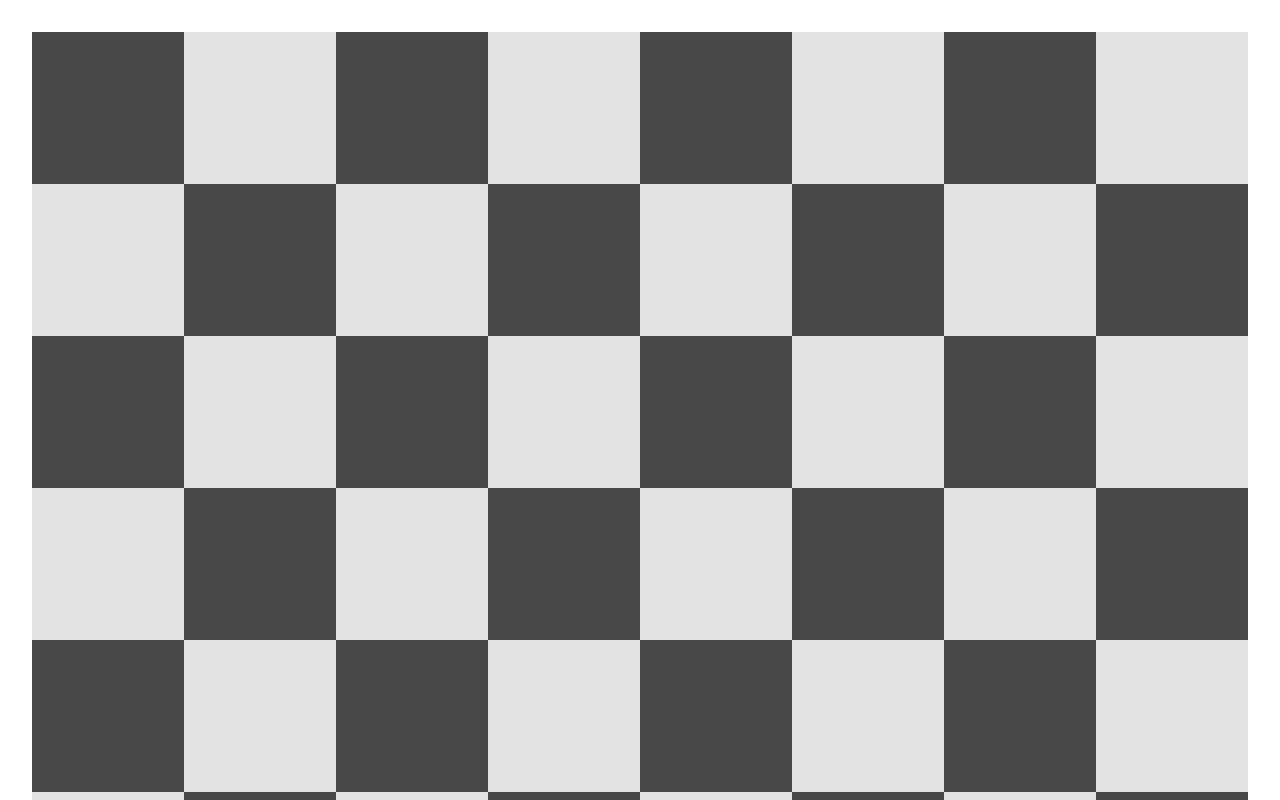
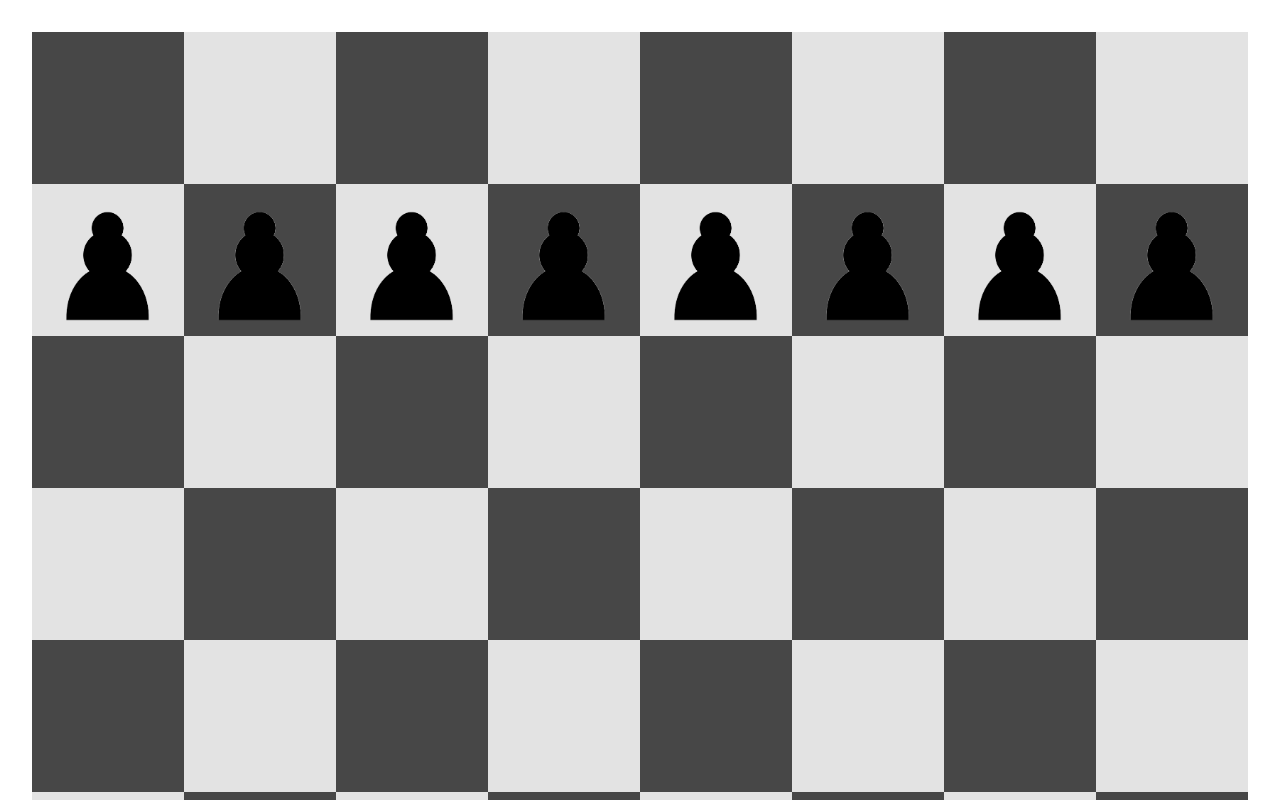
Before and after one commit to VeyGudTek/chess, a React (Vite) app: page / in a window 1280 px wide. Shown: the top 800 px of the page. Built offline with nearby package versions, Linux system fonts and the light colour scheme.

Commit message:
Render Pieces on Board

```diff
--- a/src/Board.jsx
+++ b/src/Board.jsx
@@ -3,16 +3,29 @@ import './board.css'
 
 const Board = () => {
     var chess = new Chess()
-    console.log(chess.board[2][4].get_image())
+
+    const handleClick = () => {
+        console.log('test')
+    }
 
     return (
         <>
             <div className="chess-board">
                 {[0, 1, 2, 3, 4, 5, 6, 7].map((row) => (
-                    [0, 1, 2, 3, 4, 5, 6, 7].map((square) => (
-                        <div className="square" style={{gridColumn: square + 1, gridRow: row + 1}} key={row.toString() + square.toString()}>
-                            <img src={chess.board[row][square].get_image()} />
+                    [0, 1, 2, 3, 4, 5, 6, 7].map((col) => (
+                        <div className="square" style={{gridColumn: col + 1, gridRow: row + 1}} key={'square' + row.toString() + col.toString()}>
+                            <img src={chess.board[row][col].get_image()} onClick={handleClick}/>
                         </div>
+                    ))
+                ))}
+
+                {[0, 1, 2, 3, 4, 5, 6, 7].map((row) => (
+                    [0, 1, 2, 3, 4, 5, 6, 7].map((col) => (
+                        chess.board[row][col].piece !== null
+                         ? (<div className="square" style={{gridColumn: col + 1, gridRow: row + 1}} key={'piece' + row.toString() + col.toString()}>
+                            <img src={chess.board[row][col].piece.get_image()} onClick={handleClick}/>
+                         </div>)
+                         : null
                     ))
                 ))}
             </div>
--- a/src/Chess.js
+++ b/src/Chess.js
@@ -19,6 +19,11 @@ export default class Chess{
             }
         }
 
+        for (let i = 0; i < 8; i++){
+            board[1][i].piece = new Pawn('black'), [1, i], this
+            board[6][i].piece = new Pawn('white'), [6, i], this
+        }
+
         return board
     }
 }
```
